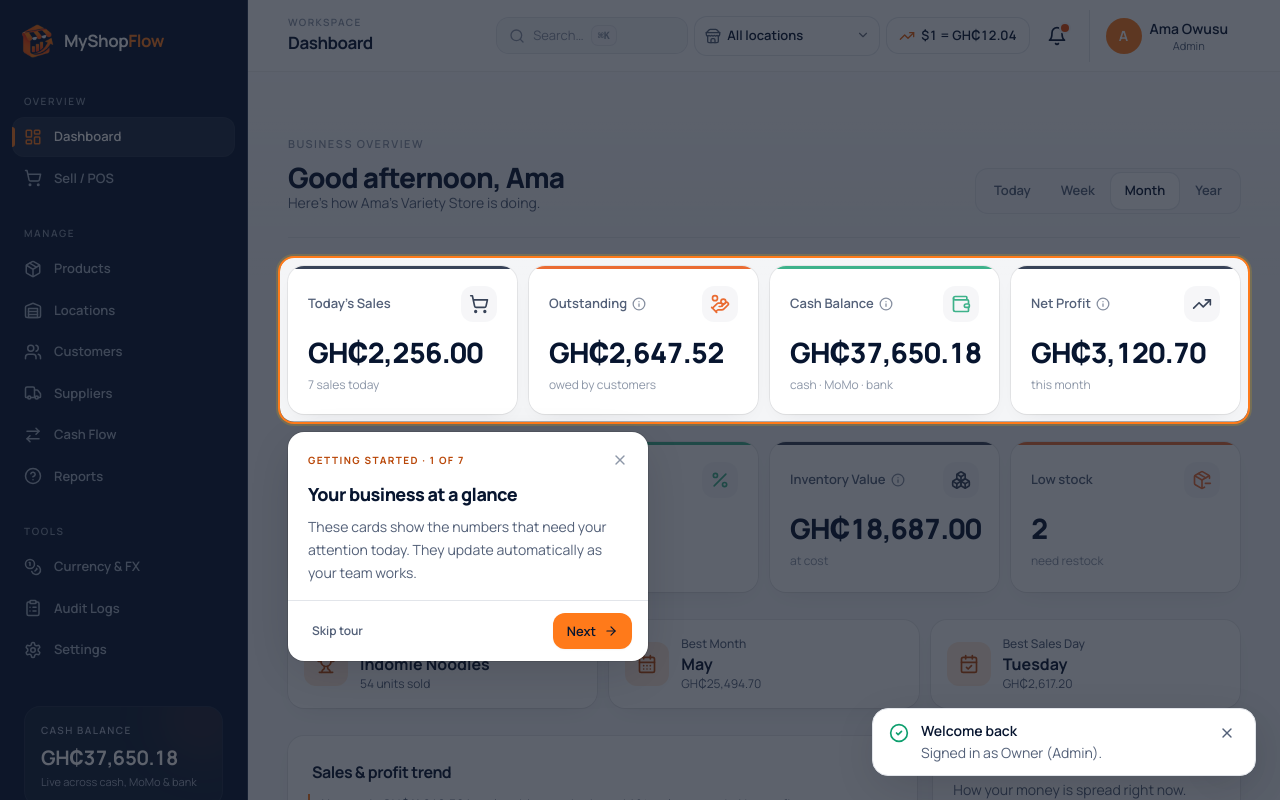
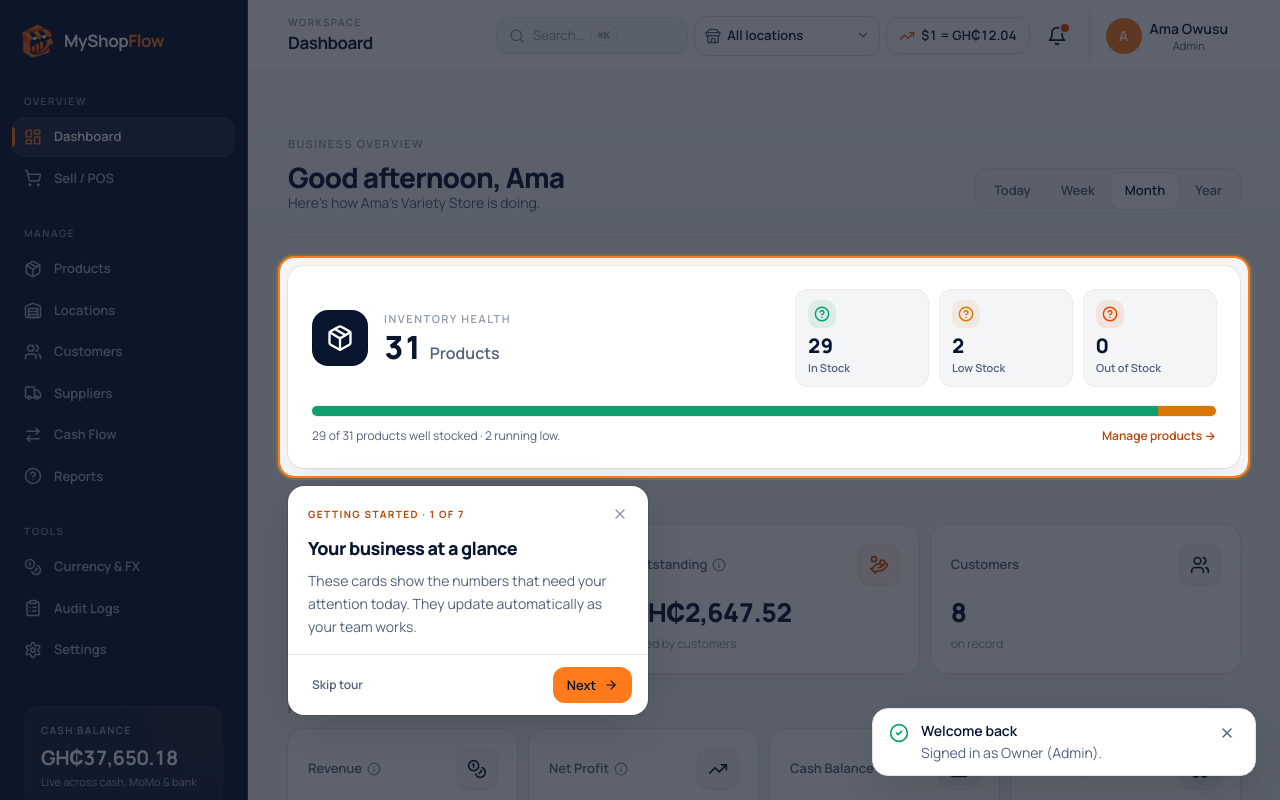
Before and after one commit to Gabby-Tech1/myShopFlow, a React (Vite) app: page /login in a window 1280 px wide. Both pictures are taken after a click on the button "Log In securely". Built offline with nearby package versions, Linux system fonts and the light colour scheme.

Commit message:
Enhance Dashboard with Inventory Health section and update StatTile for emphasis and icon styling

```diff
--- a/src/components/ui/StatTile.tsx
+++ b/src/components/ui/StatTile.tsx
@@ -10,29 +10,41 @@ interface StatTileProps {
   icon?: ReactNode
   hint?: string
   delta?: number // percentage vs previous period
+  /** 'brick' tints the icon as an alert; other accents stay neutral (calmer look). */
   accent?: 'canary' | 'brick' | 'ink' | 'inflow'
+  /** 'quiet' = smaller figure for secondary (e.g. financial) metrics. */
+  emphasis?: 'strong' | 'quiet'
   className?: string
 }
 
-const iconTint = {
-  canary: 'text-canary-600',
-  brick: 'text-brick-500',
-  ink: 'text-ink',
-  inflow: 'text-inflow',
-}
-
-export function StatTile({ label, term, value, icon, hint, delta, accent = 'ink', className }: StatTileProps) {
+export function StatTile({ label, term, value, icon, hint, delta, accent = 'ink', emphasis = 'strong', className }: StatTileProps) {
+  const alert = accent === 'brick'
   return (
-    <div className={cn('group relative overflow-hidden rounded-2xl bg-paper ring-1 ring-black/[0.06] shadow-card p-5 transition-all duration-300 ease-spring hover:-translate-y-0.5 hover:shadow-card-hover', className)}>
-      <span className={cn('absolute inset-x-0 top-0 h-[3px] opacity-80', accent === 'canary' ? 'bg-canary' : accent === 'brick' ? 'bg-brick' : accent === 'inflow' ? 'bg-inflow' : 'bg-ink')} />
-      <div className="flex items-center justify-between">
+    <div className={cn('group rounded-2xl bg-paper ring-1 ring-black/[0.06] shadow-card p-5 transition-all duration-300 ease-spring hover:-translate-y-0.5 hover:shadow-card-hover', className)}>
+      <div className="flex items-center justify-between gap-2">
         <span className="flex items-center text-[13px] font-semibold text-ink-soft">
           {label}
           {term && <Explain term={term} />}
         </span>
-        {icon && <span className={cn('grid h-9 w-9 place-items-center rounded-xl bg-canvas opacity-80 transition-opacity group-hover:opacity-100', iconTint[accent])}>{icon}</span>}
+        {icon && (
+          <span
+            className={cn(
+              'grid h-10 w-10 shrink-0 place-items-center rounded-xl ring-1 transition-colors',
+              alert ? 'bg-brick-50 text-brick ring-brick-500/15' : 'bg-canvas text-ink ring-line group-hover:bg-ink group-hover:text-white group-hover:ring-ink',
+            )}
+          >
+            {icon}
+          </span>
+        )}
       </div>
-      <div className="mt-4 text-[28px] font-extrabold leading-none tracking-tightest text-ink tnum">{value}</div>
+      <div
+        className={cn(
+          'mt-3.5 font-extrabold leading-none tracking-tightest text-ink tnum',
+          emphasis === 'quiet' ? 'text-[21px]' : 'text-[26px]',
+        )}
+      >
+        {value}
+      </div>
       {(typeof delta === 'number' || hint) && (
         <div className="mt-2.5 flex items-center gap-2">
           {typeof delta === 'number' && (
--- a/src/pages/Dashboard.tsx
+++ b/src/pages/Dashboard.tsx
@@ -56,6 +56,7 @@ import {
   salesTrend,
   scopeProductsToLocation,
   selectCashBalance,
+  stockStatus,
   totalOutstanding,
 } from '@/store/selectors'
 import { buildInsights } from '@/store/insights'
@@ -94,6 +95,13 @@ export function DashboardPage() {
   const outstanding = totalOutstanding(store.customers)
   const low = lowStock(store.products)
 
+  // Inventory health breakdown (location-scoped).
+  const totalProducts = store.products.length
+  const outCount = store.products.filter((p) => stockStatus(p) === 'out').length
+  const lowCount = store.products.filter((p) => stockStatus(p) === 'low').length
+  const okCount = totalProducts - outCount - lowCount
+  const pct = (n: number) => (totalProducts ? (n / totalProducts) * 100 : 0)
+
   const revThis = revenueOf(periodSales)
   const revPrev = revenueOf(prevSales)
   const revDelta = revPrev > 0 ? ((revThis - revPrev) / revPrev) * 100 : undefined
@@ -123,30 +131,59 @@ export function DashboardPage() {
         />
       </div>
 
-      {/* Stat tiles */}
-      <div data-tour="dashboard-overview" className="grid grid-cols-1 gap-3 sm:grid-cols-2 lg:grid-cols-4">
-        <StatTile label="Today’s Sales" value={money(revenueOf(todaySales))} icon={<ShoppingCart className="h-5 w-5" />} hint={`${todaySales.length} sale${todaySales.length === 1 ? '' : 's'} today`} />
-        <StatTile label="Outstanding" term="Outstanding" value={money(outstanding)} icon={<HandCoins className="h-5 w-5" />} accent="brick" hint="owed by customers" />
-        {canFin ? (
-          <>
-            <StatTile label="Cash Balance" term="Cash Balance" value={money(cash)} icon={<Wallet className="h-5 w-5" />} accent="inflow" hint="cash · MoMo · bank" />
-            <StatTile label="Net Profit" term="Net Profit" value={money(profit.netProfit)} icon={<TrendingUp className="h-5 w-5" />} accent="ink" hint={range.label.toLowerCase()} />
-          </>
-        ) : (
-          <>
-            <StatTile label="Products" value={store.products.length} icon={<Boxes className="h-5 w-5" />} hint="in catalogue" />
-            <StatTile label="Low stock" value={low.length} icon={<Icon name="PackageMinus" className="h-5 w-5" />} accent="brick" hint="need restock" />
-          </>
-        )}
-      </div>
+      {/* Inventory Health — the first thing the owner sees */}
+      <section data-tour="dashboard-overview">
+        <Card className="p-5 sm:p-6">
+          <div className="flex flex-col gap-5 lg:flex-row lg:items-center lg:justify-between">
+            <div className="flex items-center gap-4">
+              <span className="grid h-14 w-14 shrink-0 place-items-center rounded-2xl bg-ink text-white"><Icon name="Package" className="h-7 w-7" strokeWidth={2} /></span>
+              <div>
+                <p className="eyebrow">Inventory health</p>
+                <p className="mt-1 flex items-baseline gap-2">
+                  <span className="text-[32px] font-extrabold leading-none tracking-tightest text-ink tnum">{totalProducts}</span>
+                  <span className="text-base font-semibold text-ink-soft">Products</span>
+                </p>
+              </div>
+            </div>
+            <div className="grid grid-cols-3 gap-2.5 sm:gap-3 lg:min-w-[420px]">
+              <HealthStat icon="CheckCircle2" tone="ok" label="In Stock" value={okCount} />
+              <HealthStat icon="AlertTriangle" tone="low" label="Low Stock" value={lowCount} />
+              <HealthStat icon="XCircle" tone="out" label="Out of Stock" value={outCount} />
+            </div>
+          </div>
+          <div className="mt-5 flex h-2.5 overflow-hidden rounded-full bg-canvas ring-1 ring-line">
+            <div className="bg-inflow" style={{ width: `${pct(okCount)}%` }} />
+            <div className="bg-warn" style={{ width: `${pct(lowCount)}%` }} />
+            <div className="bg-brick" style={{ width: `${pct(outCount)}%` }} />
+          </div>
+          <div className="mt-3 flex items-center justify-between gap-3">
+            <p className="text-xs text-ink-soft">{okCount} of {totalProducts} products well stocked{outCount > 0 ? ` · ${outCount} out of stock` : lowCount > 0 ? ` · ${lowCount} running low` : ''}.</p>
+            <Link to="/products" className="shrink-0 text-xs font-semibold text-canary-700 hover:underline">Manage products →</Link>
+          </div>
+        </Card>
+      </section>
 
+      {/* Today at a glance — operational, medium emphasis */}
+      <section>
+        <p className="eyebrow mb-3">Today at a glance</p>
+        <div className="grid grid-cols-1 gap-3 sm:grid-cols-2 lg:grid-cols-3">
+          <StatTile label="Today’s Sales" value={money(revenueOf(todaySales))} icon={<ShoppingCart className="h-5 w-5" />} hint={`${todaySales.length} sale${todaySales.length === 1 ? '' : 's'} today`} />
+          <StatTile label="Outstanding" term="Outstanding" value={money(outstanding)} icon={<HandCoins className="h-5 w-5" />} accent="brick" hint="owed by customers" />
+          <StatTile label="Customers" value={store.customers.length} icon={<Icon name="Users" className="h-5 w-5" />} hint="on record" />
+        </div>
+      </section>
+
+      {/* Financial summary — present but quiet (secondary) */}
       {canFin && (
-        <div className="grid grid-cols-1 gap-3 sm:grid-cols-2 lg:grid-cols-4">
-          <StatTile label="Revenue" term="Revenue" value={money(profit.revenue)} delta={revDelta} icon={<Icon name="Coins" className="h-5 w-5" />} hint={`vs last month`} />
-          <StatTile label="Profit Margin" term="Profit Margin" value={`${profit.margin}%`} icon={<Percent className="h-5 w-5" />} accent="inflow" hint="of revenue" />
-          <StatTile label="Inventory Value" term="Inventory Value" value={money(invValue)} icon={<Boxes className="h-5 w-5" />} accent="ink" hint="at cost" />
-          <StatTile label="Low stock" value={low.length} icon={<Icon name="PackageMinus" className="h-5 w-5" />} accent="brick" hint="need restock" />
-        </div>
+        <section>
+          <p className="eyebrow mb-3">Financial summary · {range.label}</p>
+          <div className="grid grid-cols-2 gap-3 lg:grid-cols-4">
+            <StatTile emphasis="quiet" label="Revenue" term="Revenue" value={money(profit.revenue)} delta={revDelta} icon={<Icon name="Coins" className="h-5 w-5" />} hint="vs last month" />
+            <StatTile emphasis="quiet" label="Net Profit" term="Net Profit" value={money(profit.netProfit)} icon={<TrendingUp className="h-5 w-5" />} hint={`${profit.margin}% margin`} />
+            <StatTile emphasis="quiet" label="Cash Balance" term="Cash Balance" value={money(cash)} icon={<Wallet className="h-5 w-5" />} hint="cash · MoMo · bank" />
+            <StatTile emphasis="quiet" label="Inventory Value" term="Inventory Value" value={money(invValue)} icon={<Boxes className="h-5 w-5" />} hint="at cost" />
+          </div>
+        </section>
       )}
 
       {/* Best-of cards */}
@@ -352,6 +389,17 @@ function activityIcon(module: string) {
   return module === 'sales' ? 'ShoppingCart' : module === 'inventory' ? 'Package' : module === 'customers' ? 'Users' : module === 'expenses' ? 'Receipt' : module === 'cashflow' ? 'ArrowRightLeft' : 'Activity'
 }
 
+function HealthStat({ icon, tone, label, value }: { icon: string; tone: 'ok' | 'low' | 'out'; label: string; value: number }) {
+  const color = tone === 'ok' ? 'text-inflow bg-inflow/10' : tone === 'low' ? 'text-warn bg-warn/10' : 'text-brick bg-brick/10'
+  return (
+    <div className="rounded-xl bg-canvas px-3 py-2.5 ring-1 ring-line">
+      <span className={`mb-2 inline-grid h-7 w-7 place-items-center rounded-lg ${color}`}><Icon name={icon} className="h-4 w-4" strokeWidth={2.2} /></span>
+      <p className="text-xl font-extrabold leading-none text-ink tnum">{value}</p>
+      <p className="mt-1 text-[11px] font-semibold text-ink-soft">{label}</p>
+    </div>
+  )
+}
+
 function BestCard({ icon, label, term, primary, secondary }: { icon: React.ReactNode; label: string; term?: string; primary: string; secondary: string }) {
   return (
     <Card className="flex items-center gap-3 p-4" hover>
```
